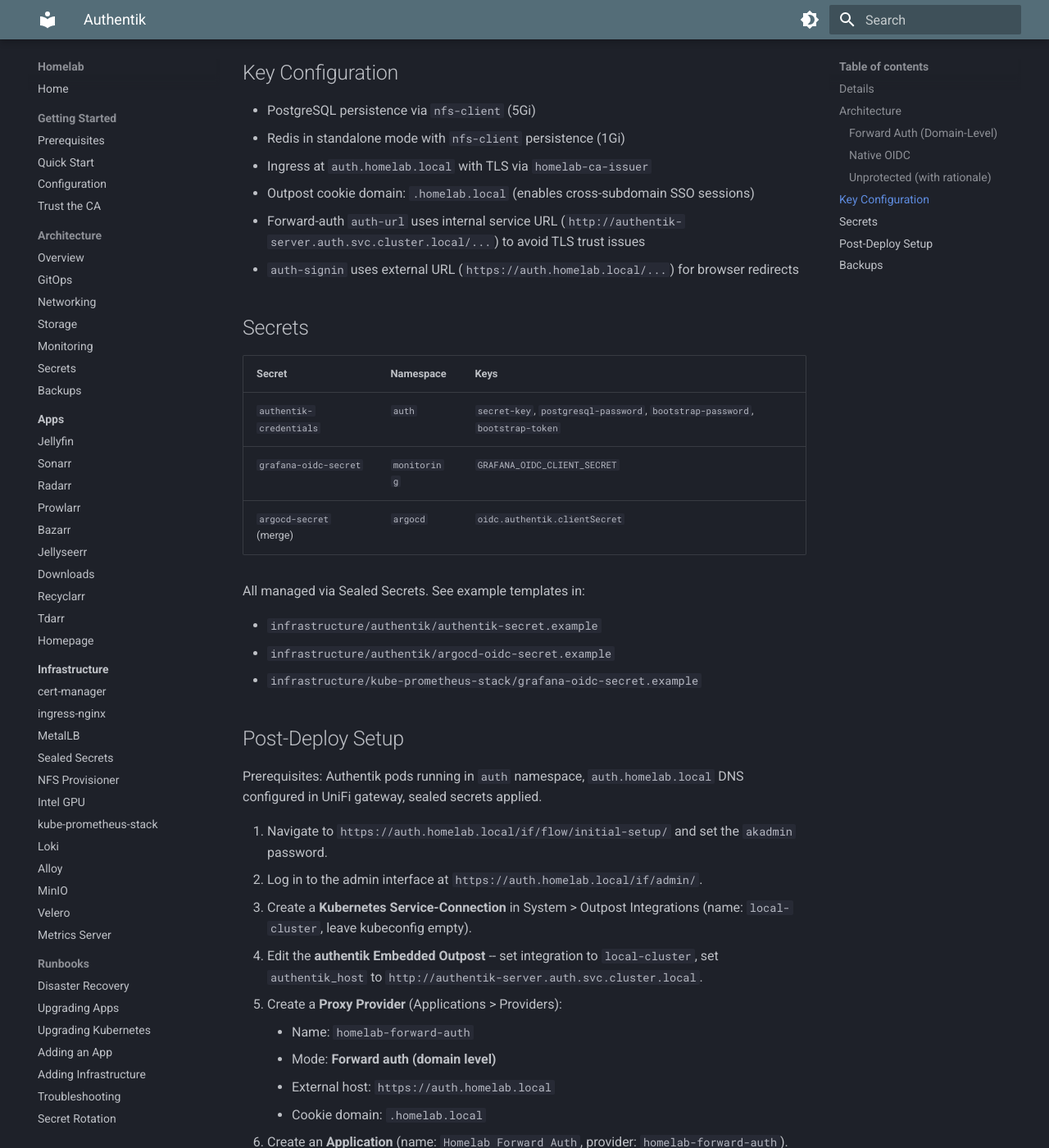
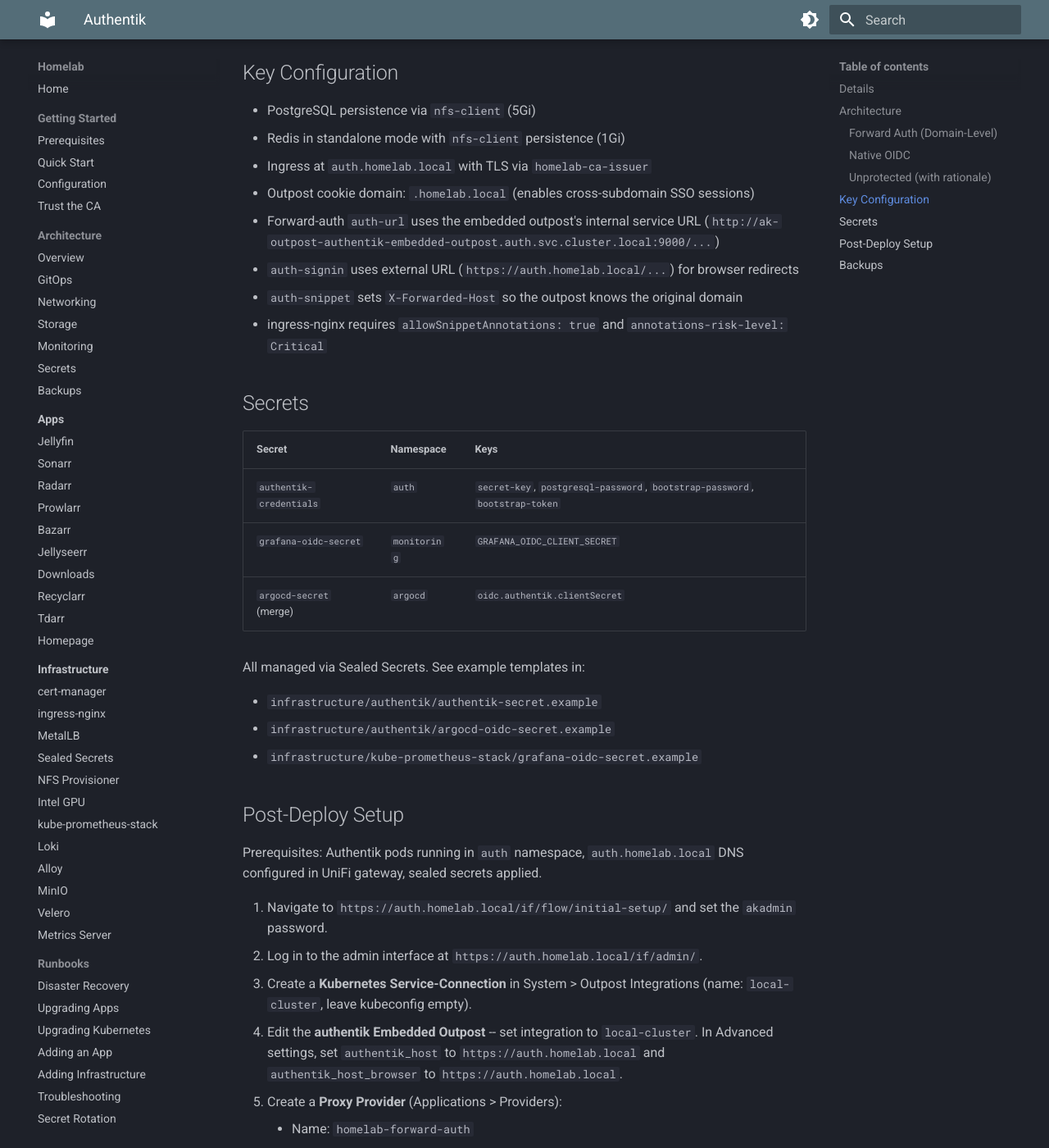
Before and after one commit to kyleseneker/homelab, an MkDocs documentation site: the page built from docs/infrastructure/authentik.md, in a window 1280 px wide and 1400 px high, scrolled down 1365 px. Shown: the whole window at 82% size. Built offline with MkDocs 1.6.1 and Material for MkDocs 9.7.7, drawn with Linux system fonts in a browser that asks for light colours.

Commit message:
docs: update auth docs to reflect working forward-auth config

```diff
--- a/docs/infrastructure/authentik.md
+++ b/docs/infrastructure/authentik.md
@@ -46,8 +46,10 @@
 - Redis in standalone mode with `nfs-client` persistence (1Gi)
 - Ingress at `auth.homelab.local` with TLS via `homelab-ca-issuer`
 - Outpost cookie domain: `.homelab.local` (enables cross-subdomain SSO sessions)
-- Forward-auth `auth-url` uses internal service URL (`http://authentik-server.auth.svc.cluster.local/...`) to avoid TLS trust issues
+- Forward-auth `auth-url` uses the embedded outpost's internal service URL (`http://ak-outpost-authentik-embedded-outpost.auth.svc.cluster.local:9000/...`)
 - `auth-signin` uses external URL (`https://auth.homelab.local/...`) for browser redirects
+- `auth-snippet` sets `X-Forwarded-Host` so the outpost knows the original domain
+- ingress-nginx requires `allowSnippetAnnotations: true` and `annotations-risk-level: Critical`
 
 ## Secrets
 
@@ -70,12 +72,12 @@
 1. Navigate to `https://auth.homelab.local/if/flow/initial-setup/` and set the `akadmin` password.
 2. Log in to the admin interface at `https://auth.homelab.local/if/admin/`.
 3. Create a **Kubernetes Service-Connection** in System > Outpost Integrations (name: `local-cluster`, leave kubeconfig empty).
-4. Edit the **authentik Embedded Outpost** -- set integration to `local-cluster`, set `authentik_host` to `http://authentik-server.auth.svc.cluster.local`.
+4. Edit the **authentik Embedded Outpost** -- set integration to `local-cluster`. In Advanced settings, set `authentik_host` to `https://auth.homelab.local` and `authentik_host_browser` to `https://auth.homelab.local`.
 5. Create a **Proxy Provider** (Applications > Providers):
     - Name: `homelab-forward-auth`
     - Mode: **Forward auth (domain level)**
     - External host: `https://auth.homelab.local`
-    - Cookie domain: `.homelab.local`
+    - Cookie domain: `homelab.local`
 6. Create an **Application** (name: `Homelab Forward Auth`, provider: `homelab-forward-auth`).
 7. Edit the embedded outpost, add the `Homelab Forward Auth` application.
 8. Create **OAuth2/OpenID Provider** for Grafana (client ID: `grafana`, redirect URI: `https://grafana.homelab.local/login/generic_oauth`). Seal the client secret:
```
Also changed, not shown: docs/architecture/auth.md (+3 -3 lines), docs/runbooks/adding-app-to-sso.md (+3 -2 lines).
